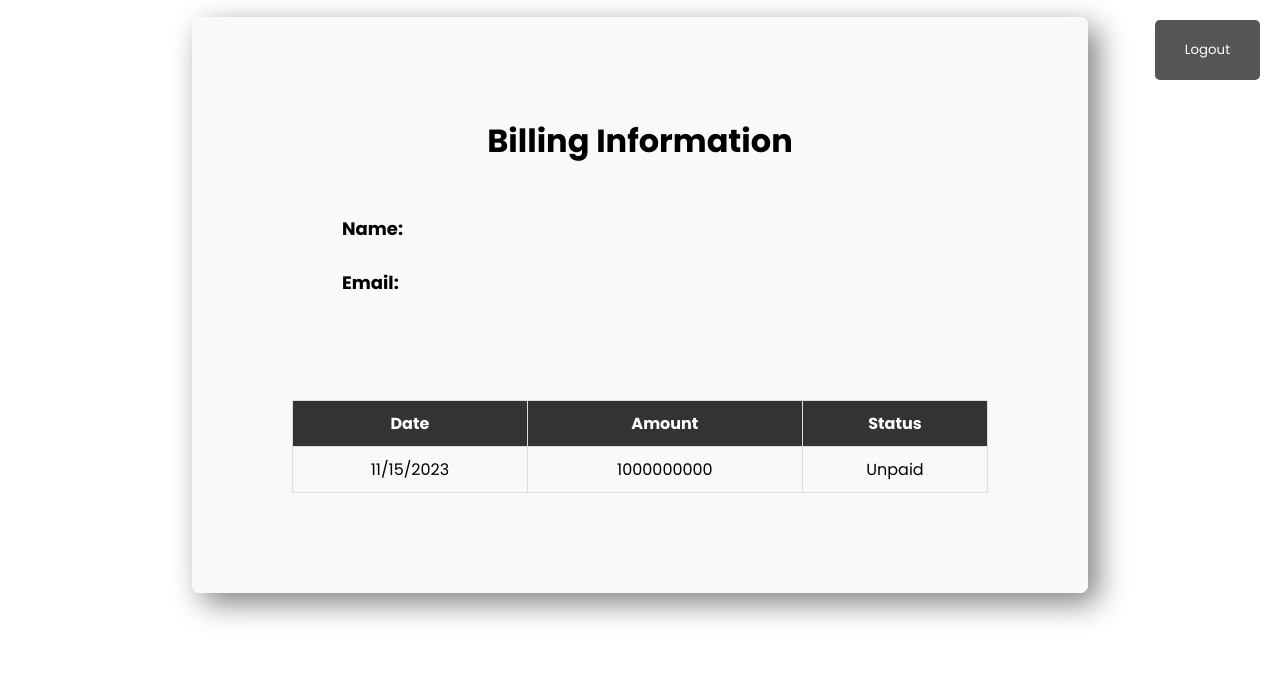
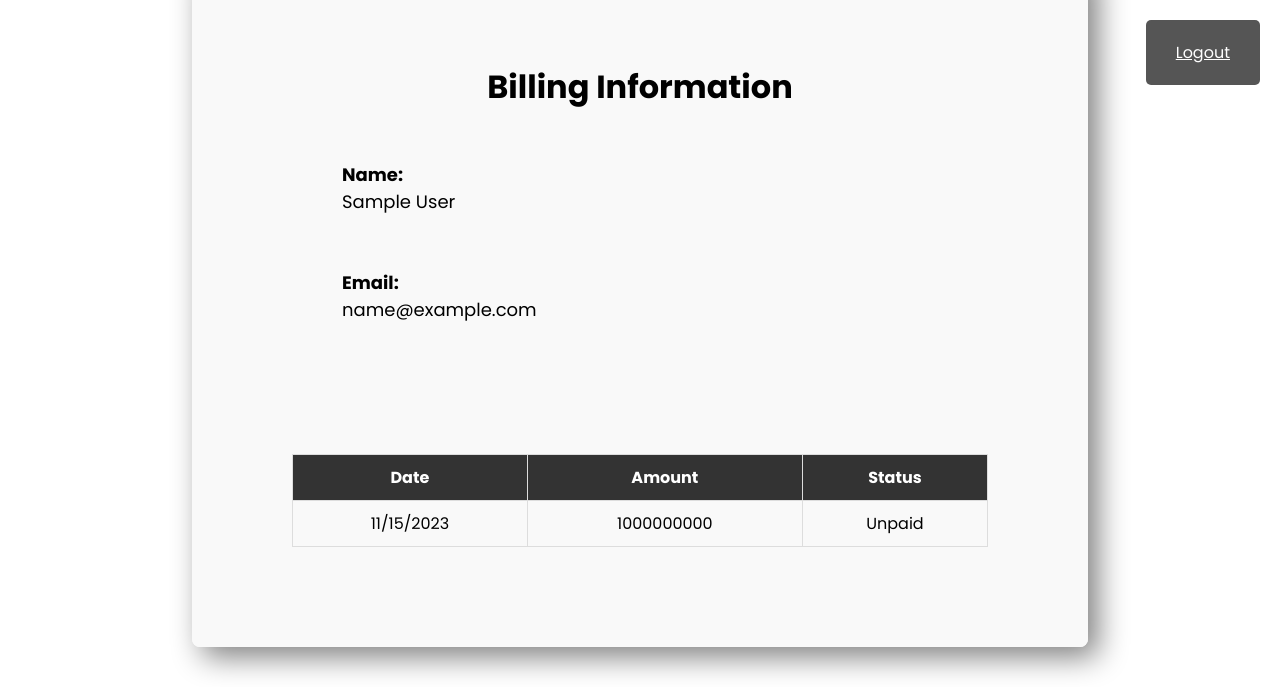
Before and after one commit to SugarSalad/WebSys, a PHP site: page /userForm.php in a window 1280 px wide. Shown: the top 687 px of the page. Run offline with PHP 8.4, Linux system fonts and the light colour scheme; the visitor is signed in with stand-in values (Sample User, id 1).

Commit message:
Student Information are Visible

```diff
--- a/WebSys/Dashboard.php
+++ b/WebSys/Dashboard.php
@@ -1,3 +1,5 @@
+<?php require "./php/authenticateaccount.php" ?>
+
 <!DOCTYPE html>
 <html lang="en">
 <head>
--- a/WebSys/php/billDisplay.php
+++ b/WebSys/php/billDisplay.php
@@ -1,6 +1,4 @@
 <?php
-// Start Session
-session_start();
 // Database Connection
 require "./php/dbCon.php";
 
--- a/WebSys/userForm.php
+++ b/WebSys/userForm.php
@@ -1,3 +1,5 @@
+<?php require "./php/authenticateaccount.php" ?>
+
 <!DOCTYPE html>
 <html lang="en">
 <head>
@@ -13,22 +15,26 @@
         <!------------- Billers Information ------------------>
         <div class="banner">
             <div class="studentInfo-text1">
-                <span class="text-label" style="font-weight: bold;">Name:</span><br/><br/>
+                <span class="text-label" style="font-weight: bold;">Name:</span><br/>
+                <span class="text-info" id="name"><?php echo $_SESSION['Name']; ?></span><br><br><br>
                 <div class="studentInfo-text">
-                    <span class="text-label" style="font-weight: bold;">Email:</span><br/><br/>
+                    <span class="text-label" style="font-weight: bold;">Email:</span><br/>
+                    <span class="text-info" id="email"><?php echo $_SESSION['Email']; ?></span><br><br><br>
                 </div>
             </div>
             <div class="studentInfo-text2">
                 <div class="studentInfo-text">
-                    <span class="text-label" style="font-weight: bold;">House Number:</span><br/><br/>
+                    <span class="text-label" style="font-weight: bold;">House Number:</span><br/>
+                    <span class="text-info" id="HouseNum"><?php echo $_SESSION['HouseNumber']; ?></span><br><br><br>
                 </div>
                 <div class="studentInfo-text">
-                    <span class="text-label" style="font-weight: bold;">Gender:</span><br/><br/>
+                    <span class="text-label" style="font-weight: bold;">Gender:</span><br/>
+                    <span class="text-info" id="Sex"><?php echo $_SESSION['Sex']; ?></span><br><br><br>
                 </div>
             </div>
         </div>
-                <!-- Table starts here -->
-                <table>
+        <!-- Table starts here -->
+        <table>
             <thead>
                 <tr>
                     <th>Date</th>
@@ -45,8 +51,7 @@
                 </tr>
             </tbody>
         </table>
-
     </div>
-    <button class="logout-button">Logout</button>
+    <a href="./php/logoutUser.php" class="logout-button">Logout</a>
 </body>
 </html>
```
Also changed, not shown: WebSys/php/logoutUser.php (added, +8 -0 lines), WebSys/php/userDisplay.php (added).
